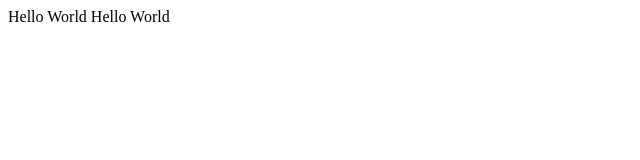
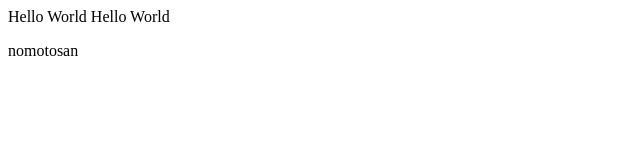
Before and after one commit to nomoto720/miniSite, a plain HTML site: page index.html in a window 1280 px wide. Shown: the full height of the page, 0-640 px from the left. Drawn offline with Linux system fonts and the light colour scheme.

Commit message:
pタグを追加

```diff
--- a/index.html
+++ b/index.html
@@ -9,5 +9,6 @@
 		World
 		Hello
 		World
+		<p>nomotosan</p>
 	</body>
 </html>
```
